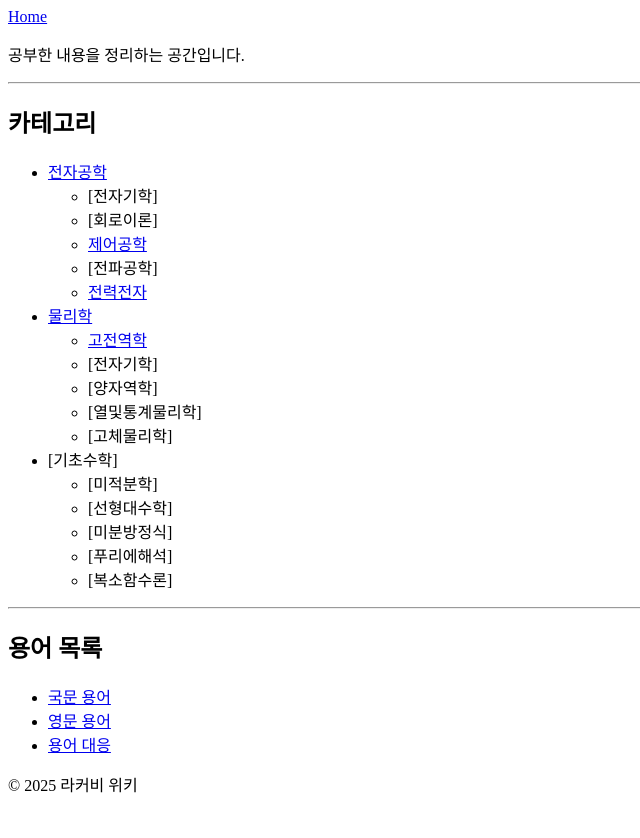
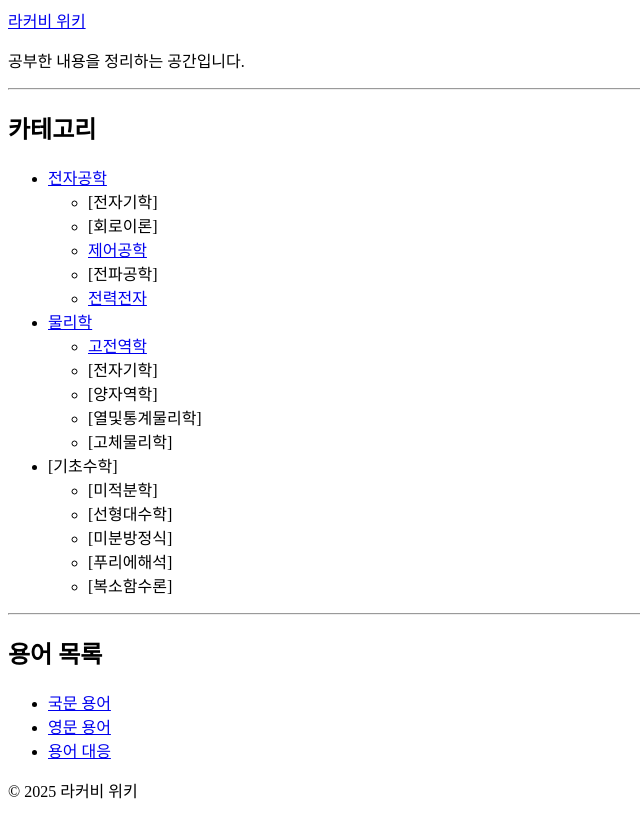
Before and after one commit to Kirbee-Ra/Kirbee-Ra.github.io, a Jekyll site: the page built from index.md, in a window 1280 px wide. Shown: the top 838 px of the page, without its empty margins (0-640 px from the left). Built offline with Jekyll 4.4.1, drawn with Linux system fonts in a browser that asks for light colours.

Commit message:
Update default.html

```diff
--- a/_layouts/default.html
+++ b/_layouts/default.html
@@ -13,7 +13,7 @@
 
   <header>
     <nav>
-      <a href="/index.html">Home</a>
+      <a href="/index.html">라커비 위키</a>
     </nav>
   </header>
 
```
